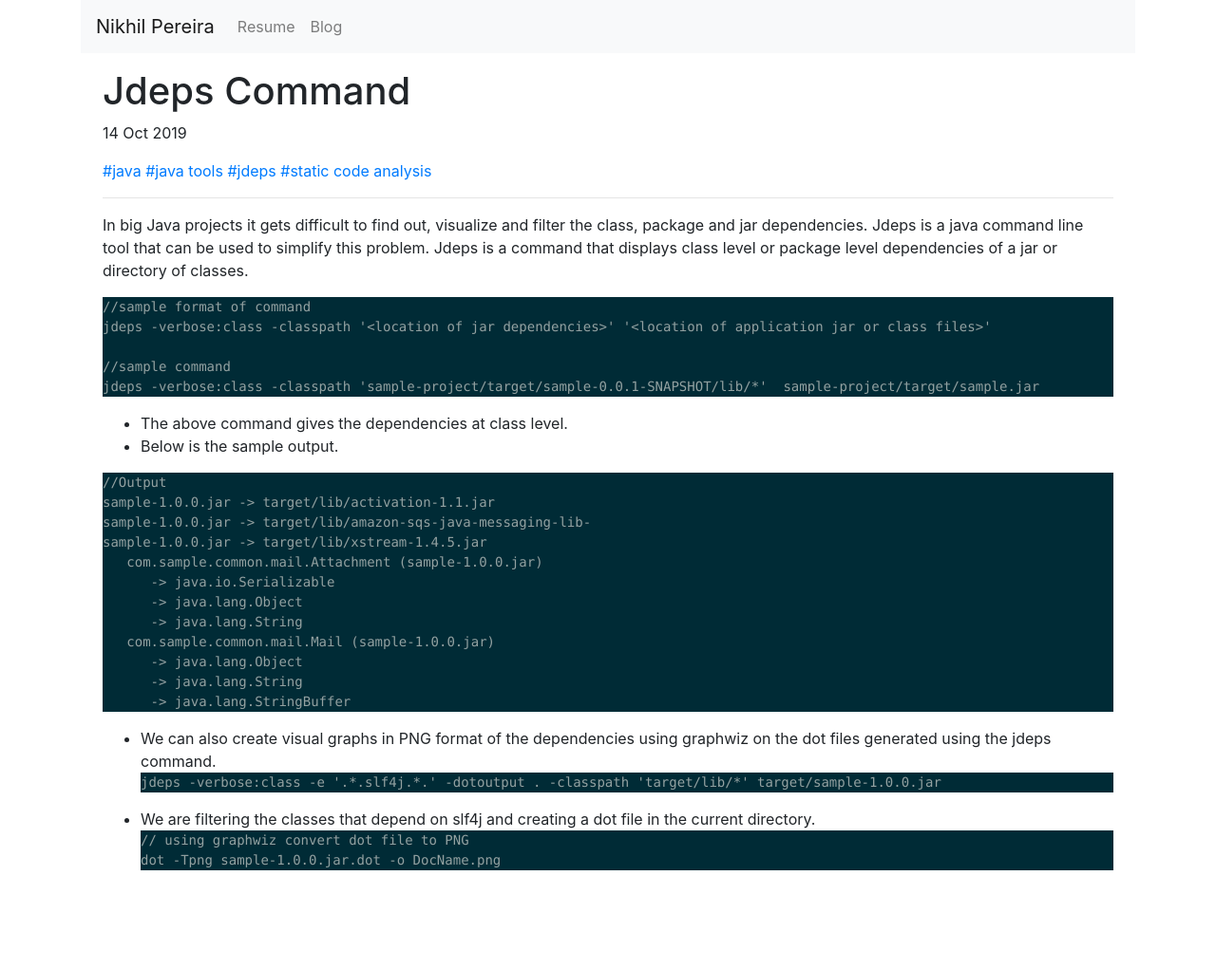
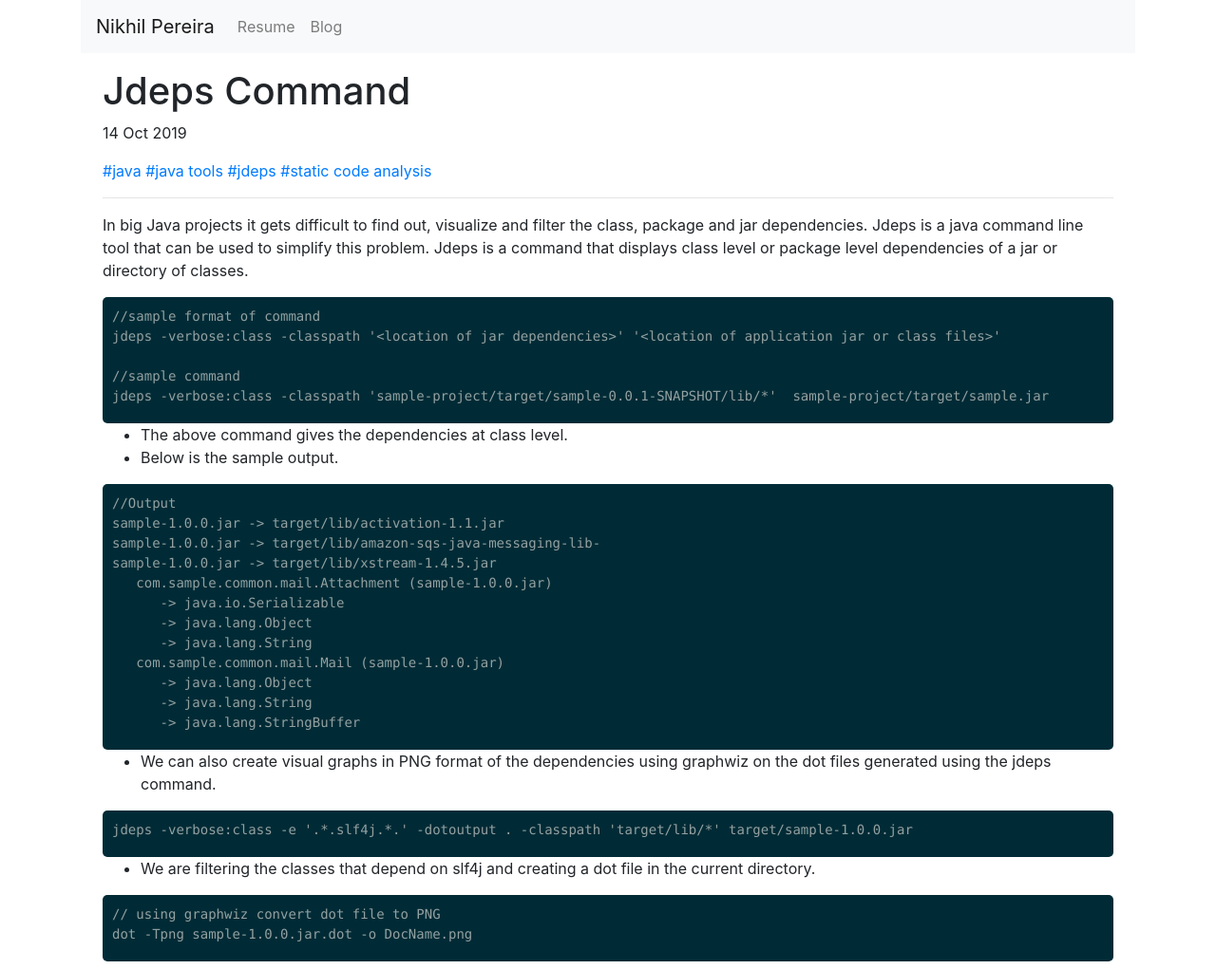
Before and after one commit to nikhilpereira1793/nikhilpereira1793.github.io, a Jekyll site: the page built from _posts/2019-10-14-jdeps-command.md, in a window 1280 px wide. Shown: the whole page at 95% size. Built offline with Jekyll 4.4.1, drawn with Linux system fonts in a browser that asks for light colours; before the commit the page ends 941 px from its top, so only the background shows below that.

Commit message:
add pre tag  styling

````diff
--- a/_posts/2019-10-14-jdeps-command.md
+++ b/_posts/2019-10-14-jdeps-command.md
@@ -28,10 +28,12 @@ sample-1.0.0.jar -> target/lib/xstream-1.4.5.jar
       -> java.lang.StringBuffer
 ```
 - We can also create visual graphs in PNG format of the dependencies using graphwiz on the dot files generated using the jdeps command.
+
 ```
 jdeps -verbose:class -e '.*.slf4j.*.' -dotoutput . -classpath 'target/lib/*' target/sample-1.0.0.jar
 ```
 - We are filtering the classes that depend on slf4j and creating a dot file in the current directory.
+
 ```
 // using graphwiz convert dot file to PNG
 dot -Tpng sample-1.0.0.jar.dot -o DocName.png
--- a/assets/css/syntax-highlighter.css
+++ b/assets/css/syntax-highlighter.css
@@ -1,3 +1,7 @@
+.highlight{
+  padding :5px 0px 1px 5px;
+  border-radius: 5px;
+}
 .highlight table td { padding: 5px; }
 .highlight table pre { margin: 0; }
 .highlight, .highlight .w {
````
